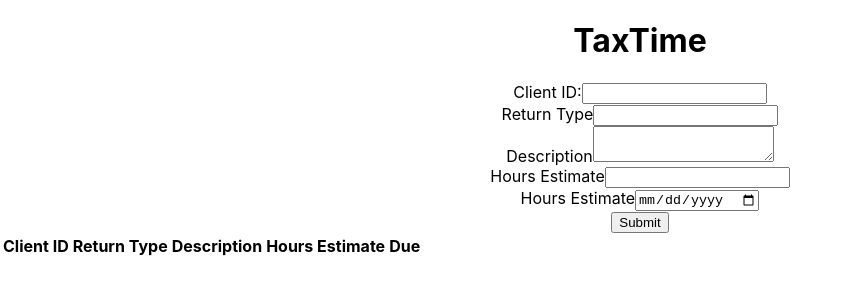
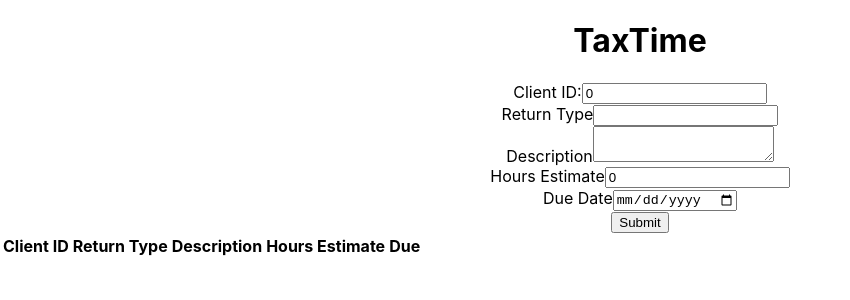
Before and after one commit to joshgumerove/tax-time-react, a React (Create React App) app: page / in a window 1280 px wide. Shown: the top 300 px of the page, without its empty margins (0-850 px from the left). Built offline with nearby package versions, Linux system fonts and the light colour scheme; no server answers.

Commit message:
handle form inputs

```diff
--- a/src/Form.jsx
+++ b/src/Form.jsx
@@ -1,11 +1,27 @@
 import React, { useState } from "react";
 
 const Form = () => {
-  const [name, setName] = useState("");
+  const api = "http://localhost:3001/api/returns";
 
-  const handleSubmit = (evt) => {
-    evt.preventDefault();
-    alert(`Submitting Name ${name}`);
+  const [clientId, setClientId] = useState(0);
+  const [returnType, setReturnType] = useState("");
+  const [description, setDescription] = useState("");
+  const [time, setTime] = useState(0);
+  const [date, setDate] = useState("");
+
+  const handleSubmit = (e) => {
+    e.preventDefault();
+    const newReturn = {
+      id: parseInt(clientId),
+      return_type: returnType,
+      description: description,
+      time_estimate: parseInt(time),
+      date: new Date(date),
+    };
+    fetch(api)
+      .then((res) => res.json())
+      .then(console.log("success"));
+    console.log(newReturn);
   };
   return (
     <form onSubmit={handleSubmit}>
@@ -13,40 +29,40 @@ const Form = () => {
         <label>Client ID:</label>
         <input
           type="text"
-          value={name}
-          onChange={(e) => setName(e.target.value)}
+          value={clientId}
+          onChange={(e) => setClientId(e.target.value)}
         />
       </div>
       <div>
         <label>Return Type</label>
         <input
           type="text"
-          value={name}
-          onChange={(e) => setName(e.target.value)}
+          value={returnType}
+          onChange={(e) => setReturnType(e.target.value)}
         />
       </div>
       <div>
         <label>Description</label>
         <textarea
           type="text"
-          value={name}
-          onChange={(e) => setName(e.target.value)}
+          value={description}
+          onChange={(e) => setDescription(e.target.value)}
         />
       </div>
       <div>
         <label>Hours Estimate</label>
         <input
           type="number"
-          value={name}
-          onChange={(e) => setName(e.target.value)}
+          value={time}
+          onChange={(e) => setTime(e.target.value)}
         />
       </div>
       <div>
-        <label>Hours Estimate</label>
+        <label>Due Date</label>
         <input
           type="date"
-          value={name}
-          onChange={(e) => setName(e.target.value)}
+          value={date}
+          onChange={(e) => setDate(e.target.value)}
         />
       </div>
 
```
